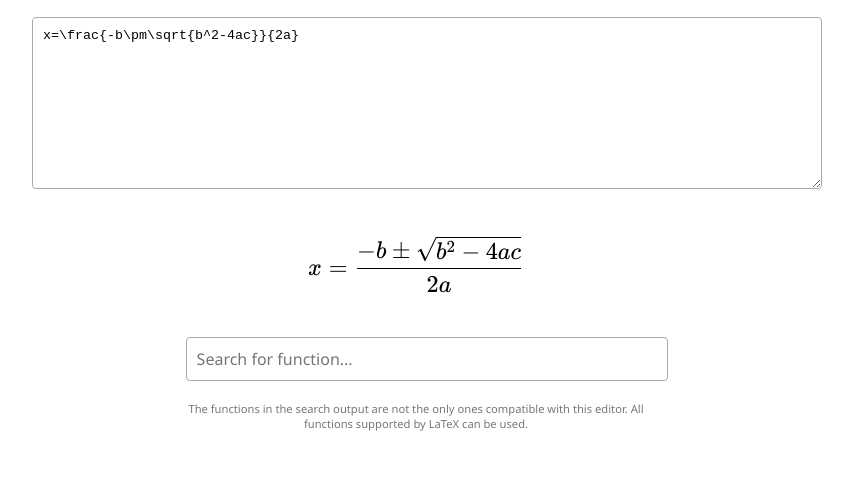
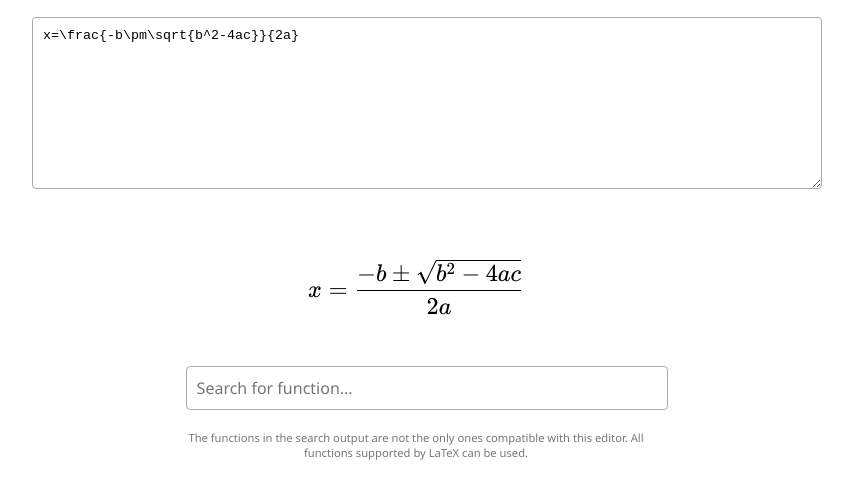
Before and after one commit to jayp570/jayp570.github.io, a plain HTML site: page projects/matheditor/index.html in a window 1280 px wide. Shown: the part 159-658 px from the top of the page, without its empty margins (224-1077 px from the left). Drawn offline with nearby package versions, Linux system fonts and the light colour scheme.

Commit message:
improved math editor

```diff
--- a/projects/matheditor/index.html
+++ b/projects/matheditor/index.html
@@ -17,7 +17,7 @@
         <textarea id="editor" placeholder="Enter LaTeX formula..."></textarea>
         <br>
         <br>
-        <div id="output"></div>
+        <div class="output" id="output"></div>
         <div style="margin-left: 20%; margin-right: 20%;">
             <input type="text" id="searchInput" placeholder="Search for function...">
             <div id="searchOutput"></div>
--- a/projects/matheditor/index.js
+++ b/projects/matheditor/index.js
@@ -1,23 +1,33 @@
 let functions = [
     {formula: "\\frac{a}{b}", keywords: ["fraction", "divide"]},
+
     {formula: "\\int_{a}^{b}", keywords: ["integral"]},
+    {formula: "\\oint_{a}^{b}", keywords: ["closed loop integral", "closed line integral", "closed contour integral", "o integral"]},
+    {formula: "\\iint_{a}^{b}", keywords: ["double integral", "multiple integral"]},
+    {formula: "\\iiint_{a}^{b}", keywords: ["triple integral", "multiple integral"]},
+    {formula: "\\nabla", keywords: ["nabla", "gradient operator", "divergence operator", "curl operator"]},
+    {formula: "\\partial", keywords: ["partial derivative"]},
+
     {formula: "\\sum_{n=1}^{\\infty}", keywords: ["summation", "sigma notation", "series"]},
     {formula: "\\prod_{i=a}^{b}", keywords: ["product", "pi notation"]},
     {formula: "\\lim_{x\\to\\infty}", keywords: ["limit"]},
     {formula: "a^{n}", keywords: ["superscript, power", "exponent"]},
     {formula: "a_{n}", keywords: ["subscript"]},
     {formula: "\\sqrt[n]{a}", keywords: ["square root", "radical"]},
+
     {formula: "\\sin(x)", keywords: ["sine"]},
     {formula: "\\cos(x)", keywords: ["cosine"]},
     {formula: "\\tan(x)", keywords: ["tangent"]},
     {formula: "\\cot(x)", keywords: ["cotangent"]},
     {formula: "\\sec(x)", keywords: ["secant"]},
     {formula: "\\csc(x)", keywords: ["cosecant"]},
+
     {formula: "\\pm", keywords: ["plus or minus"]},
     {formula: "\\log_b{x}", keywords: ["logarithm"]},
     {formula: "\\ln{x}", keywords: ["natural logarithm", "ln"]},
     {formula: "\\dots", keywords: ["ellipses", "dot dot dot"]},
     {formula: "\\binom{a}{b}", keywords: ["binomial coefficient"]},
+
     {formula: "\\%", keywords: ["percentage", "percent symbol", "percent sign"]},
     {formula: "\\$", keywords: ["dollar sign", "dollar symbol"]},
     {formula: "\\#", keywords: ["hashtag", "pound", "number"]},
--- a/projects/matheditor/style.css
+++ b/projects/matheditor/style.css
@@ -14,7 +14,7 @@ textarea {
     margin-top: 20px;
 }
 
-#output {
+.output {
     font-size: 20px;
 }
 
@@ -33,7 +33,8 @@ textarea {
 }
 
 #result {
-    padding: 8px;
+    margin-top: 30px;
+    margin-bottom: 30px;
 }
 
 button {
@@ -54,3 +55,5 @@ button:hover {
 button:active {
     background-color: black;
 }
+
+.output .katex { line-height: 2.5em !important;}
```
